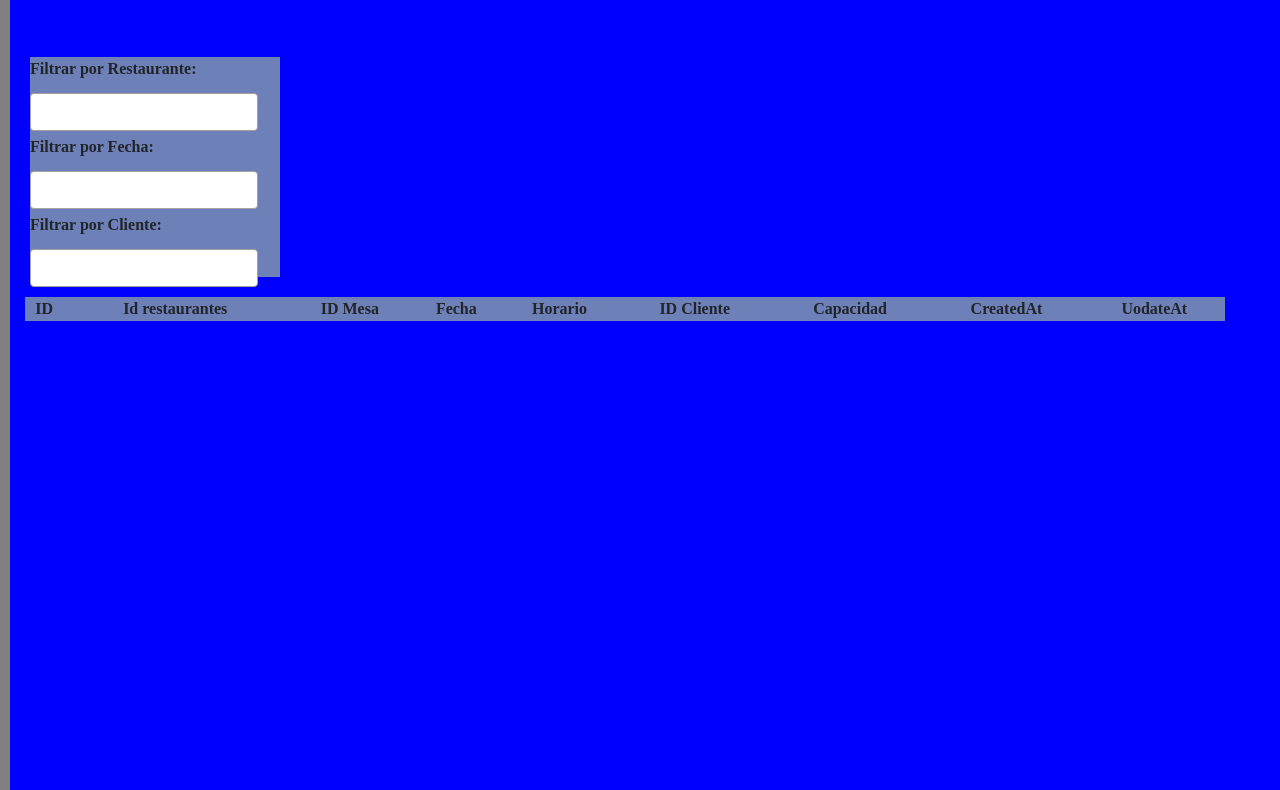
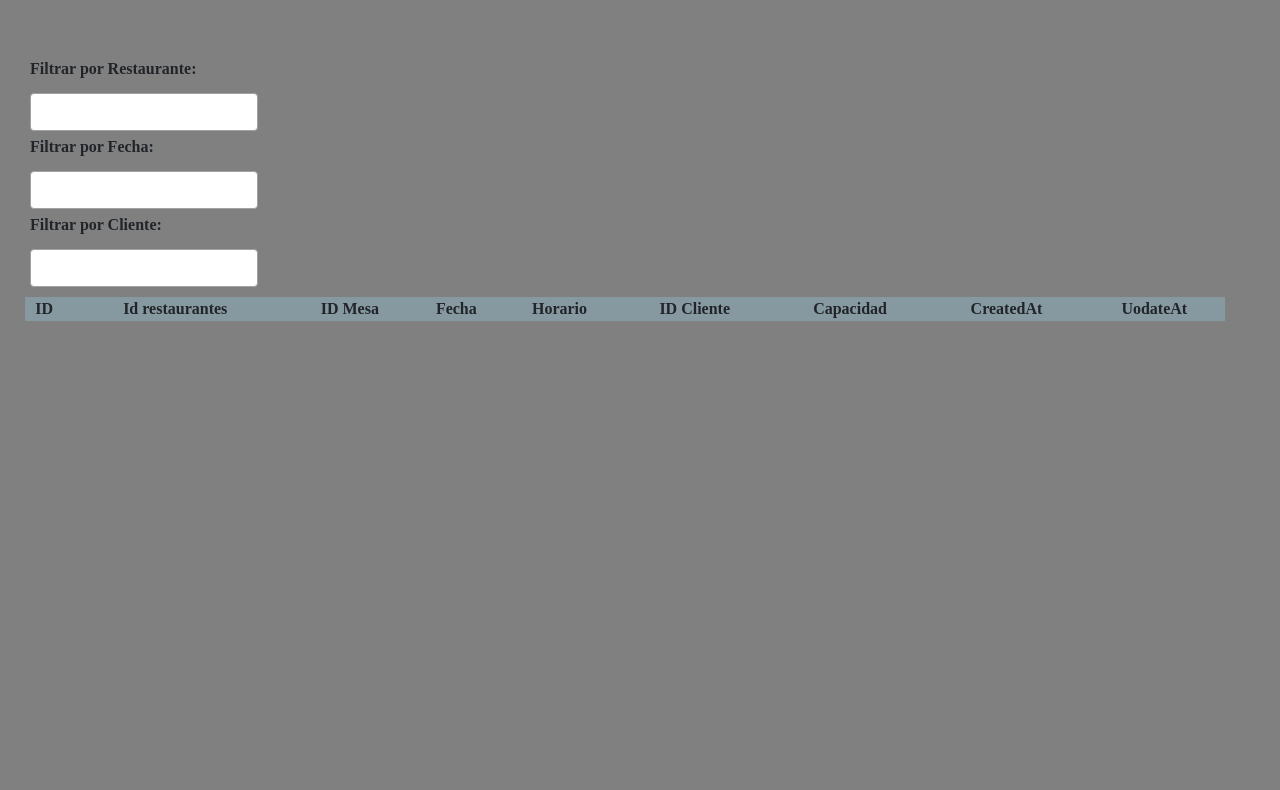
Before and after one commit to CamiMaidana/BackEnd2P, a website: page frontend/Reservas/Reservas.html in a window 1280 px wide. Shown: the part 111-901 px from the top of the page. Drawn offline with Linux system fonts and the light colour scheme; no server answers.

Commit message:
front change

```diff
--- a/css/estilos.css
+++ b/css/estilos.css
@@ -197,7 +197,6 @@ button:hover{
   width: 1900px;
 	height: 1200px;
   margin: 0 0 0 0;
-  background-color: blue;
 }
 
 .filtro{
@@ -206,7 +205,6 @@ button:hover{
 	height: 220px;
   margin: 5px 0 0 20px;
   margin-top: 40px;
-  background: rgba(137, 159, 168, 0.808);
 }
 .tab{
   float: left;
```
